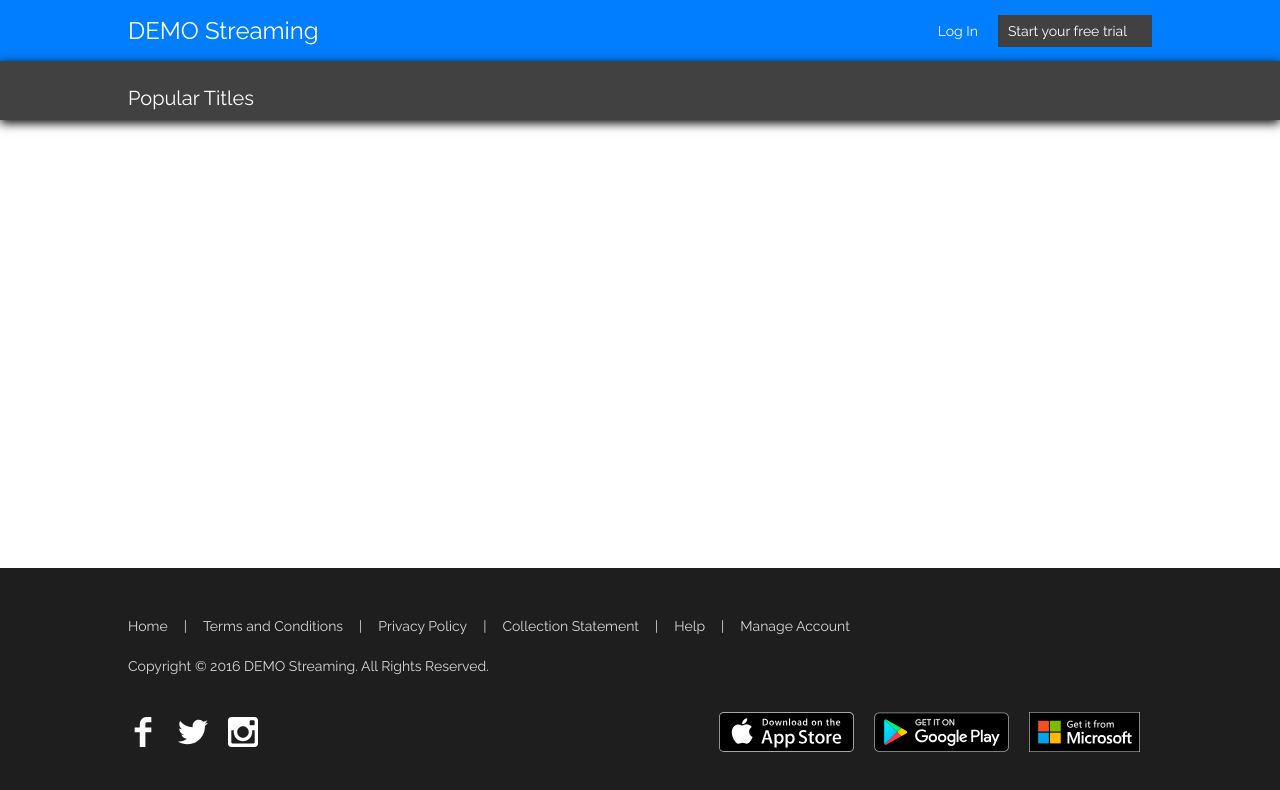
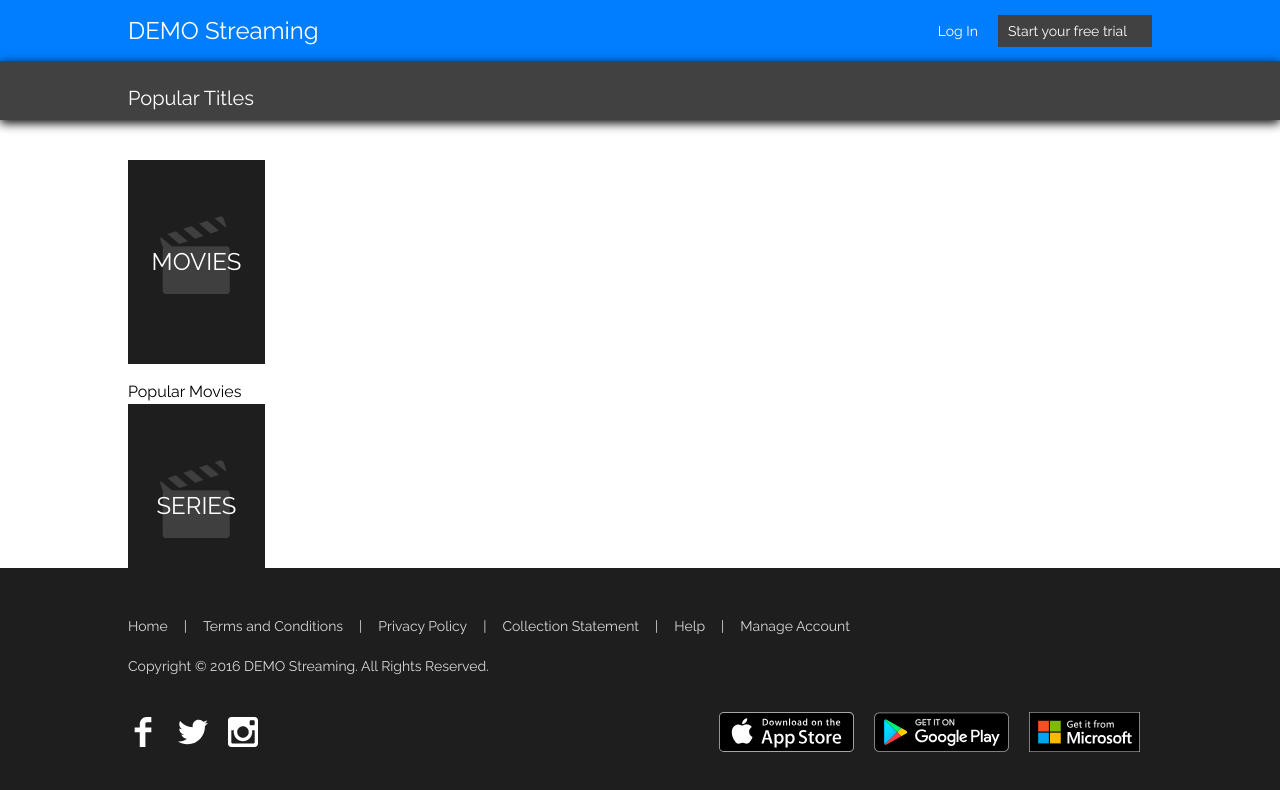
Before and after one commit to ozkalai/demo-streaming, a Next.js app: page / in a window 1280 px wide. Shown: the top 790 px of the page. Built offline with nearby package versions, Linux system fonts and the light colour scheme.

Commit message:
PopularTitleCard implemented to page inside Content comp

```diff
--- a/pages/index.tsx
+++ b/pages/index.tsx
@@ -1,9 +1,14 @@
 import type { NextPage } from "next";
 import Head from "next/head";
+import { useRouter } from "next/router";
+
 import styles from "@/styles/Home.module.scss";
-import { TextButton } from "@/components/TextButton";
+import { PopularTitleCard } from "@/components/PopularTitleCard";
+import { Content } from "@/components/Content";
 
 const Home: NextPage = () => {
+  const router = useRouter();
+
   return (
     <div className={styles.container}>
       <Head>
@@ -11,8 +16,22 @@ const Home: NextPage = () => {
         <meta name="description" content="Generated by create next app" />
         <link rel="icon" href="/streaming.png" />
       </Head>
-
-      <main className={styles.main}></main>
+      <Content>
+        <main className={styles.main}>
+          <PopularTitleCard
+            onClick={() => {
+              router.push("/movies");
+            }}
+            type="Movies"
+          />
+          <PopularTitleCard
+            onClick={() => {
+              router.push("/series");
+            }}
+            type="Series"
+          />
+        </main>
+      </Content>
     </div>
   );
 };
```
